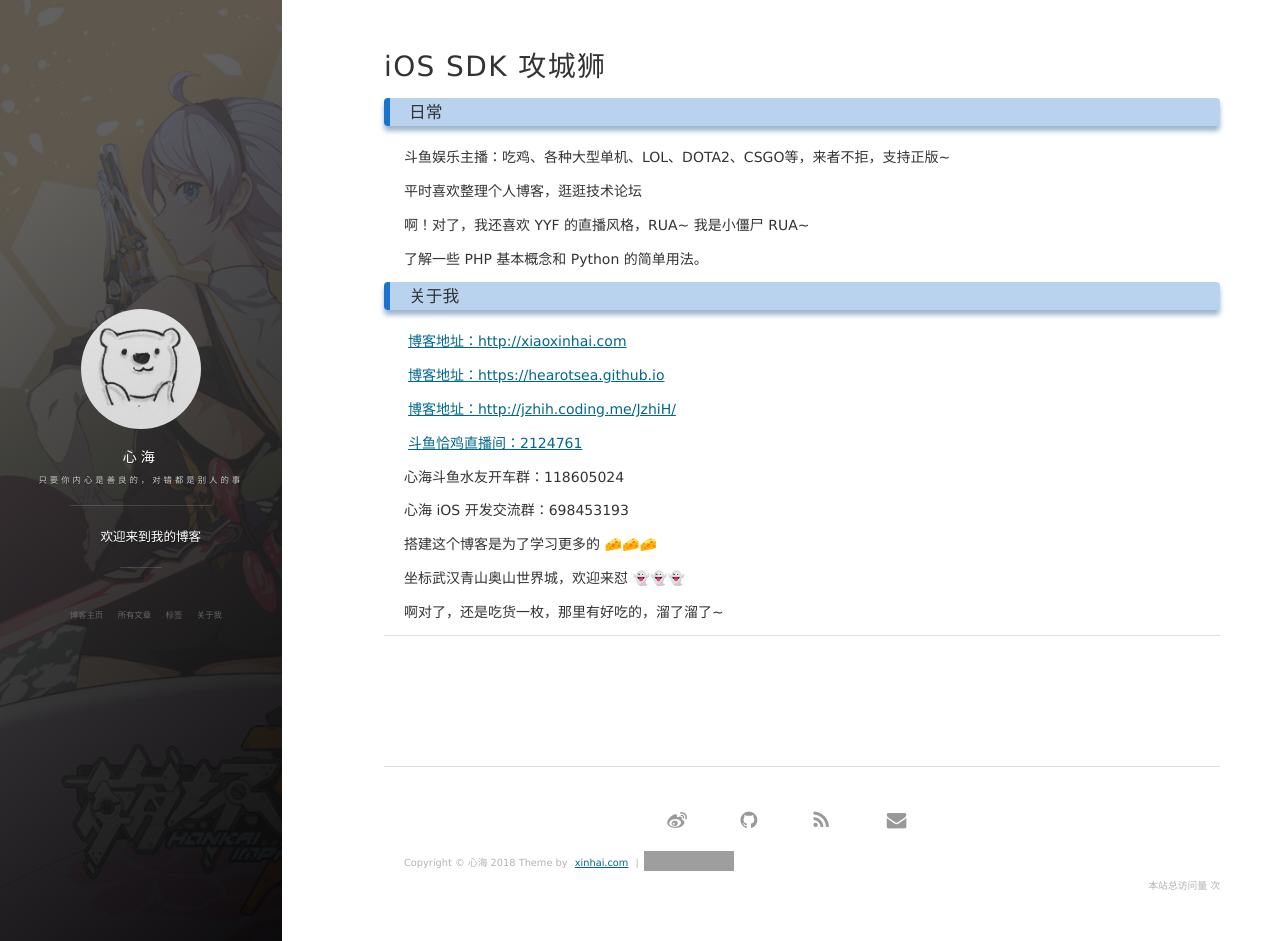
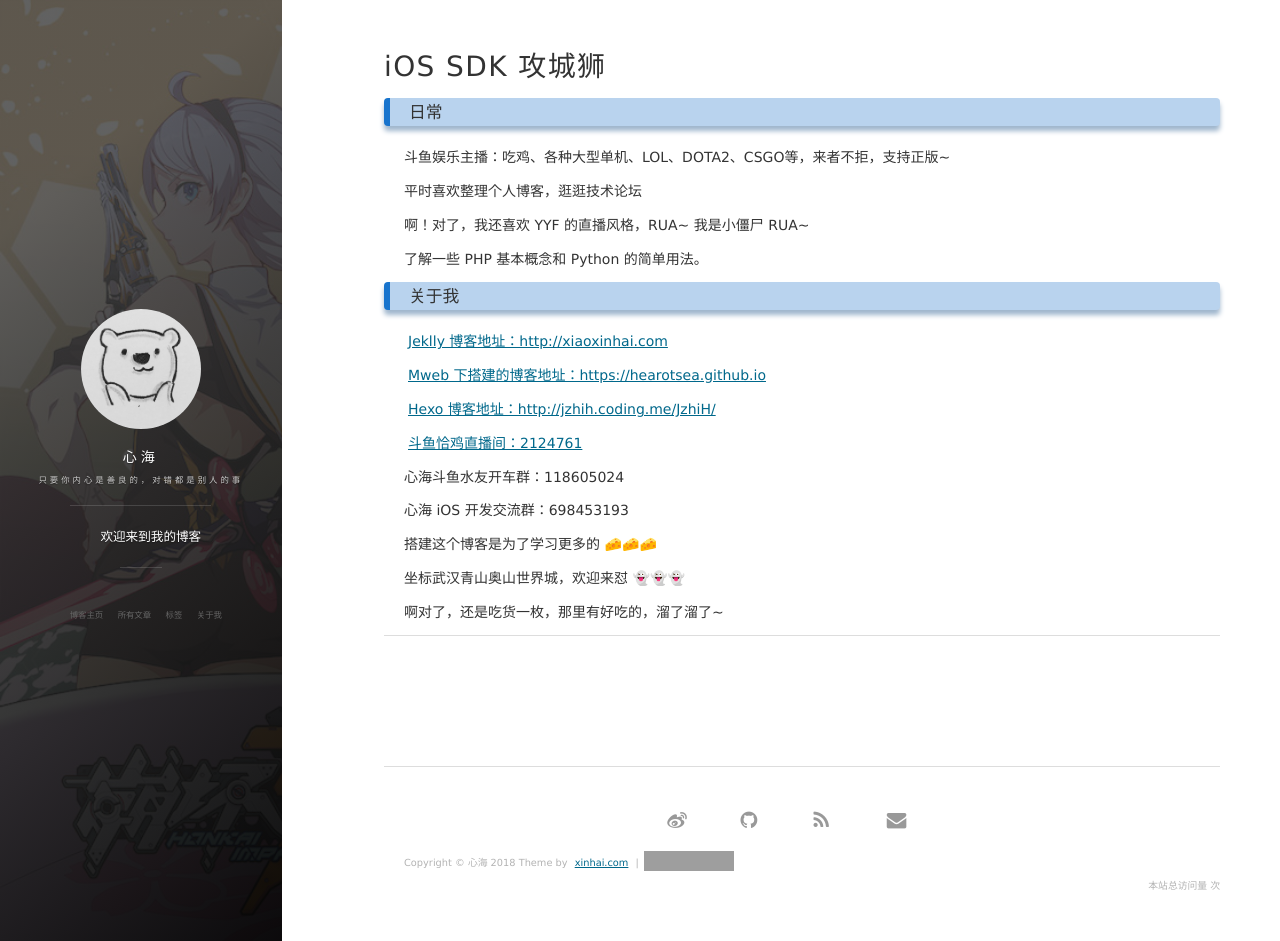
Before and after one commit to JiaZhiH/JiaZhiH.github.io, a Jekyll site: the page built from about.md, in a window 1280 px wide and 941 px high. Built offline with Jekyll 4.4.1, drawn with Linux system fonts in a browser that asks for light colours; nearby versions of some CDN libraries; comment, search, counter and statistics services are not loaded; grey boxes are pictures that could not be loaded.

Commit message:
2018-02-27-13

```diff
--- a/about.md
+++ b/about.md
@@ -28,21 +28,22 @@ title: iOS SDK 攻城狮
 <h3> 关于我 </h3>
 
 <p>
-<p>
-
-<a target="_blank" href='http://xiaoxinhai.com'>博客地址：http://xiaoxinhai.com</a>
 
 <p>
-
-<p><a target="_blank" href='http://xiaoxinhai.com'>博客地址：https://hearotsea.github.io</a>
-<p>
-
-<p><a target="_blank" href='http://xiaoxinhai.com'>博客地址：http://jzhih.coding.me/JzhiH/</a>
+<a target="_blank" href='http://xiaoxinhai.com'>Jeklly 博客地址：http://xiaoxinhai.com</a>
 <p>
 
 <p>
+<a target="_blank" href='https://hearotsea.github.io'>Mweb 下搭建的博客地址：https://hearotsea.github.io</a>
+<p>
+
+<p>
+<a target="_blank" href='http://jzhih.coding.me/JzhiH/'>Hexo 博客地址：http://jzhih.coding.me/JzhiH/</a>
+<p>
+
+
+<p>
 <a target="_blank" href='https://www.douyu.com/2124761'>斗鱼恰鸡直播间：2124761</a>
-
 <p>
 
 心海斗鱼水友开车群：118605024
```
